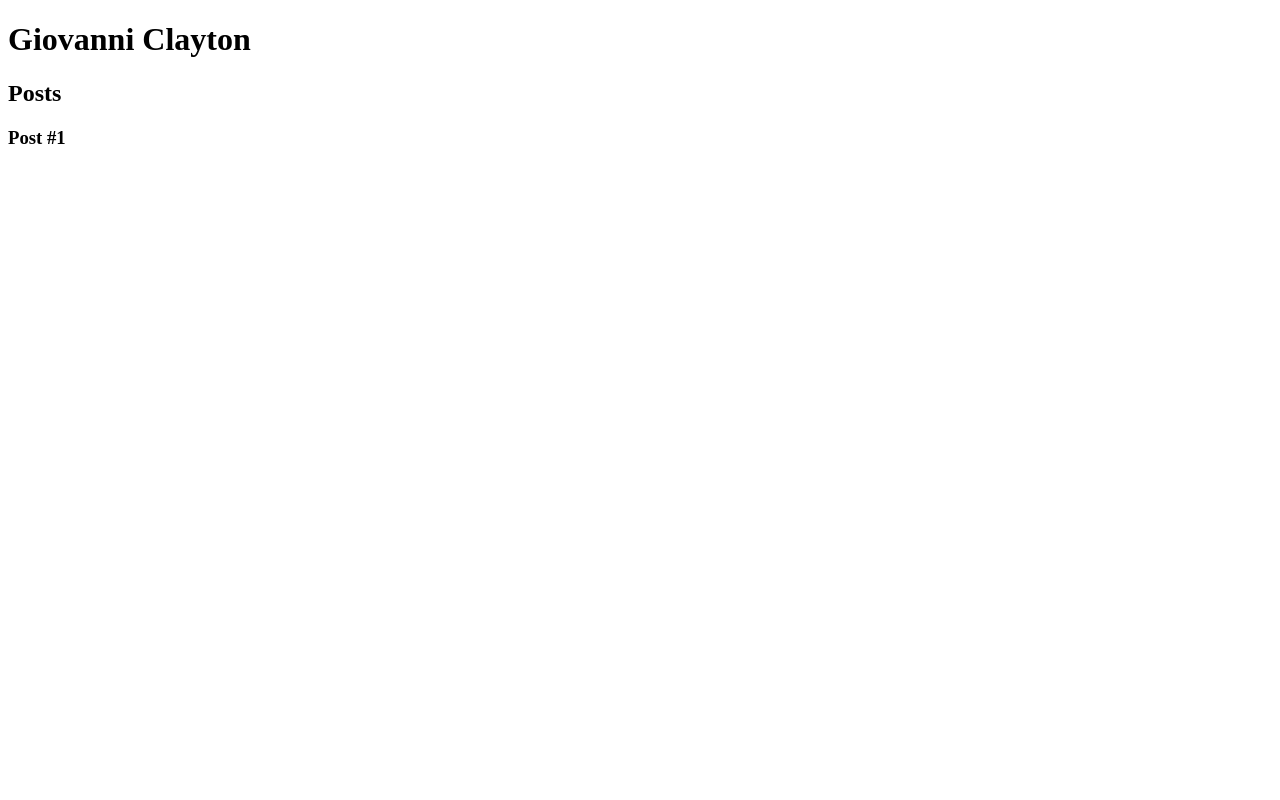
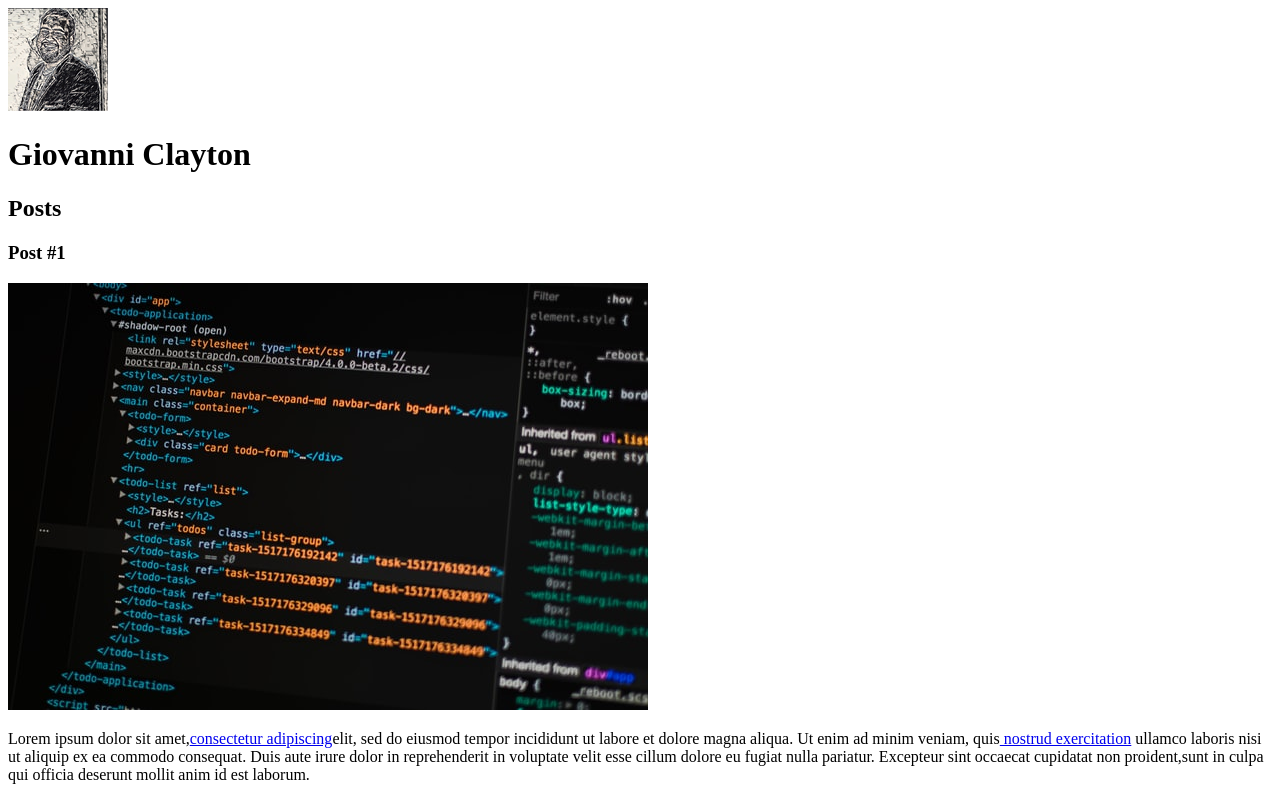
Before and after one commit to Gclayton0207/BootCamp-Santander-FullStack, a plain HTML site: page Modulo-II/HTML/index.html in a window 1280 px wide. Drawn offline with Linux system fonts and the light colour scheme.

Commit message:
Adicionando imagens

```diff
--- a/Modulo-II/HTML/index.html
+++ b/Modulo-II/HTML/index.html
@@ -8,6 +8,7 @@
   </head>
   <body>
     <header>
+        <img src="giovanni.png" alt="ilustração rosto Giovanni" />
       <h1>Giovanni Clayton</h1>
     </header>
     <section>
@@ -17,7 +18,11 @@
       <article>
         <header>
           <h3>Post #1</h3>
+          <img src="HTML_Code.jpg" alt="editor de texto contendo codigo html">
         </header>
+        <p>Lorem ipsum dolor sit amet,<a href="https://www.linkedin.com/in/giovanni-clayton/"        target="_blank">consectetur adipiscing</a>elit, sed do eiusmod tempor incididunt ut labore et dolore magna aliqua. Ut enim ad minim veniam, quis<a href="mailto: giovanni.gcda@gmail.com">
+            nostrud exercitation</a> ullamco laboris nisi ut aliquip ex ea commodo consequat. Duis aute
+          irure dolor in reprehenderit in voluptate velit esse cillum dolore eu fugiat nulla pariatur. Excepteur sint occaecat cupidatat non proident,sunt in culpa qui officia deserunt mollit anim id est laborum.</p>
       </article>
     </section>
     <footer></footer>
```
Also changed, not shown: Modulo-II/HTML/HTML_Code.jpg (added), Modulo-II/HTML/Originals/giovanni.png (added), Modulo-II/HTML/giovanni.png (added).
